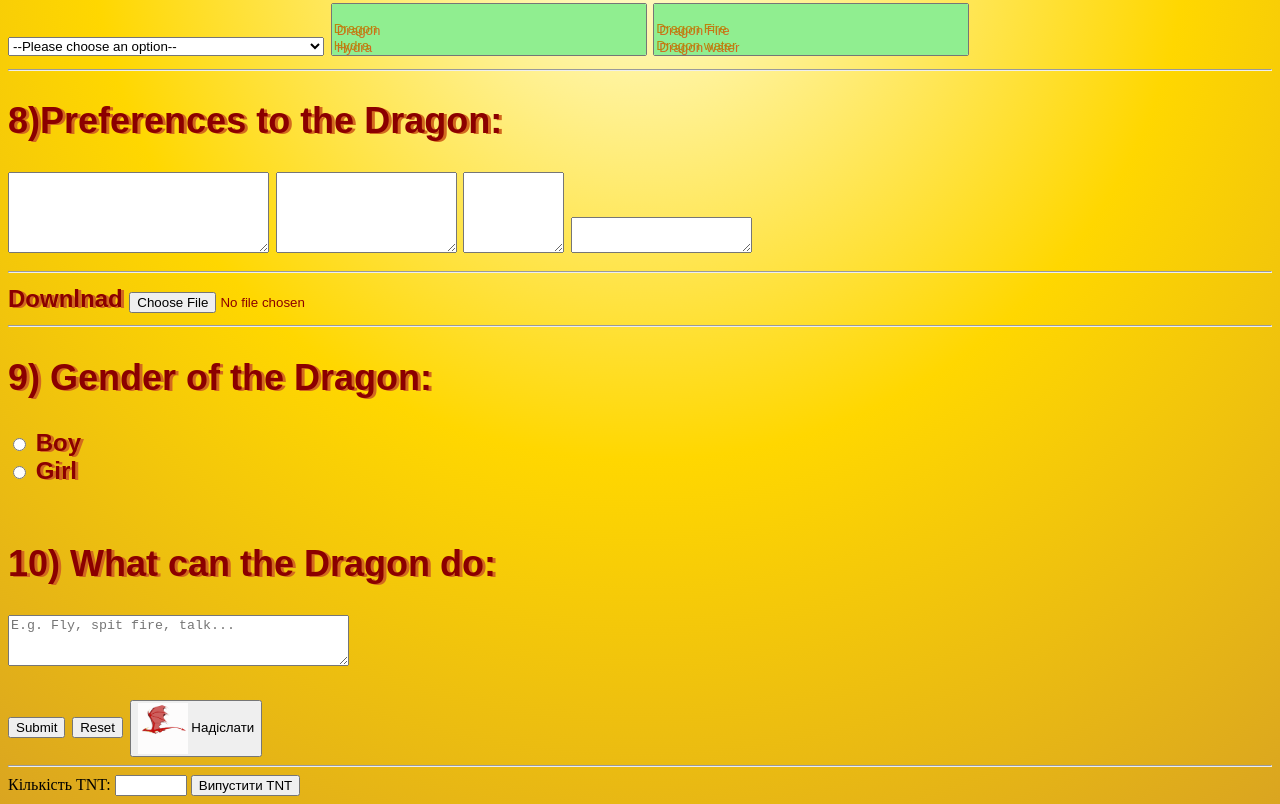
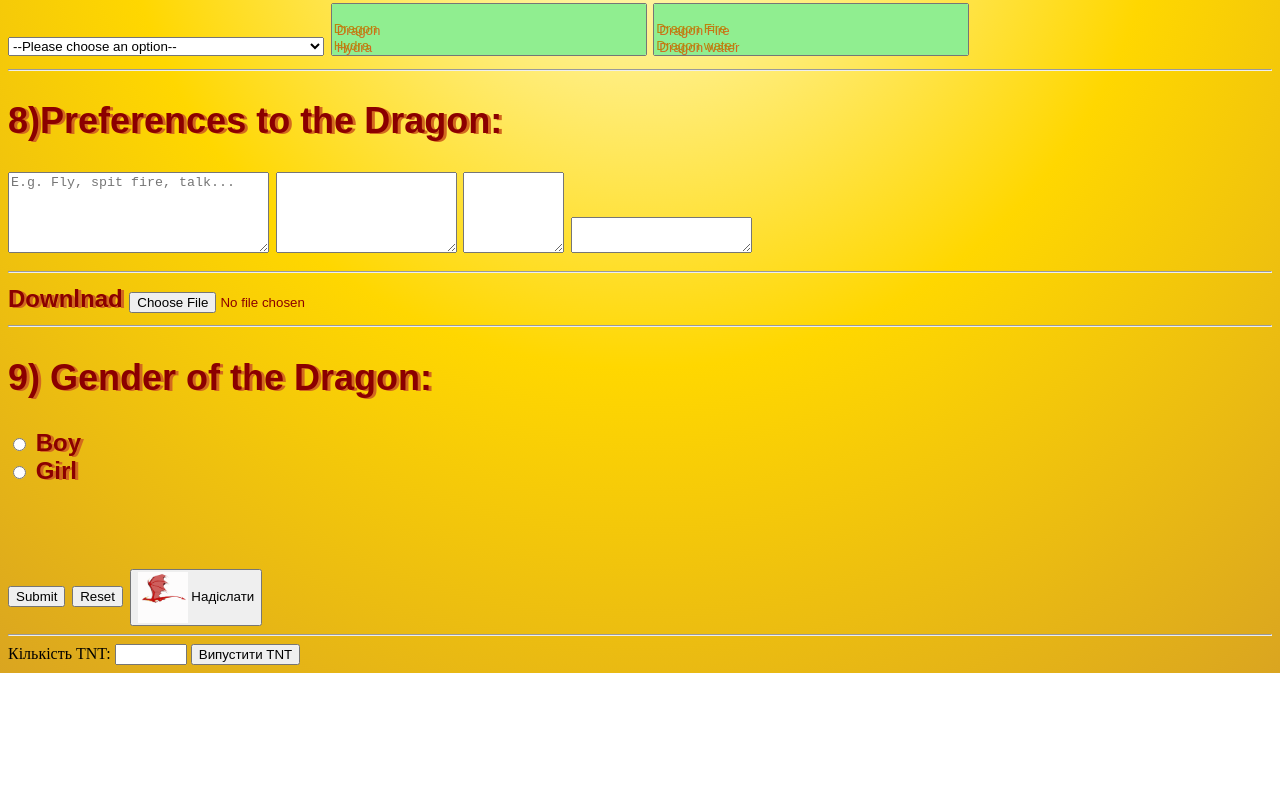
Before and after one commit to Dragongold2002/Dragon-element, a plain HTML site: page index.html in a window 1280 px wide. Shown: the part 983-1787 px from the top of the page. After the commit the page ends 1656 px from the top, so only its background shows below. Drawn offline with Linux system fonts and the light colour scheme.

Commit message:
Update index.html

```diff
--- a/index.html
+++ b/index.html
@@ -69,7 +69,7 @@
       <option value="dragonfairy">Dragon fairy</option>
     </select>
     <hr><h2>8)Preferences to the Dragon:</h2>
-    <textarea name="text1" id="text1" cols="30" rows="5"></textarea>
+    <textarea name="text1" id="text1" cols="30" rows="5" placeholder="E.g. Fly, spit fire, talk..."></textarea>
     <textarea name="text1" id="text1" cols="20" rows="5"></textarea>
     <textarea name="text1" id="text1" cols="10" rows="5"></textarea>
     <textarea name="text1" id="text1"></textarea>
@@ -82,8 +82,7 @@
     <label for="male">Boy</label><br>
     <input type="radio" id="female" name="gender" value="Girl">
     <label for="female">Girl</label><br><br>
-    <h2>10) What can the Dragon do:</h2>
-    <textarea name="skills" id="skills" rows="3" cols="40" placeholder="E.g. Fly, spit fire, talk..."></textarea><br><br>
+    <br><br>
     <input type="submit" name="submit" id="submit" value="Submit">
     <input type="reset" value="Reset">
     <button type="submit">
```
